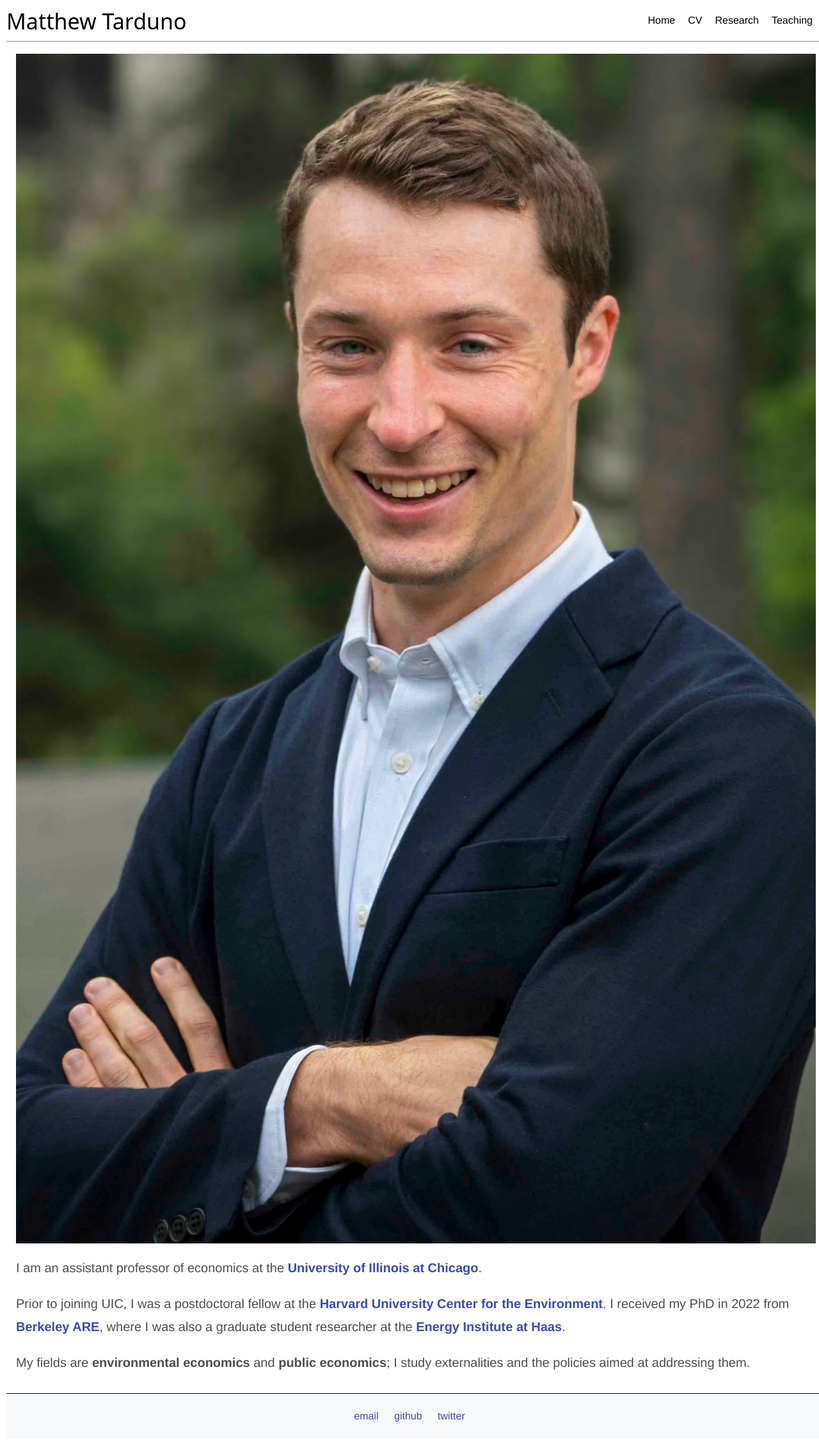
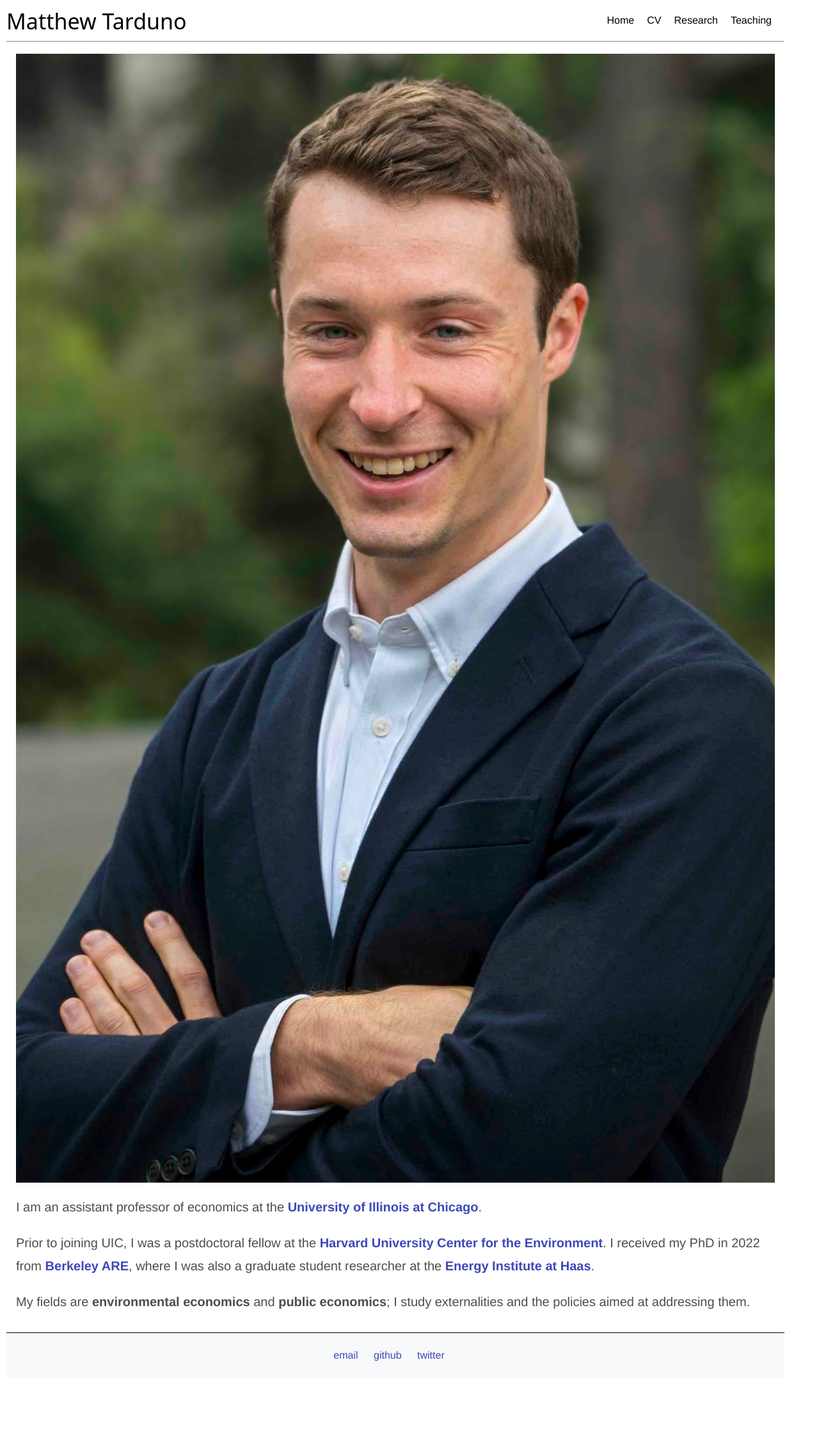
Before and after one commit to Matt-Tarduno/Matt-Tarduno.github.io, a Jekyll site: the page built from mobile/index.html, in a window 1280 px wide. Shown: the whole page at 64% size. Built offline with Jekyll 4.4.1, drawn with Linux system fonts in a browser that asks for light colours; after the commit the page ends 2163 px from its top, so only the background shows below that.

Commit message:
Update index.html

```diff
--- a/mobile/index.html
+++ b/mobile/index.html
@@ -16,7 +16,7 @@ sitemap:
             font-family: Arial, sans-serif;
             margin: 5px;
             padding: 5px;
-            width: 100%; /* Ensure body takes up full width */
+            width: 95%; /* Ensure body takes up full width */
         }
 
         /* Header styling */
```
